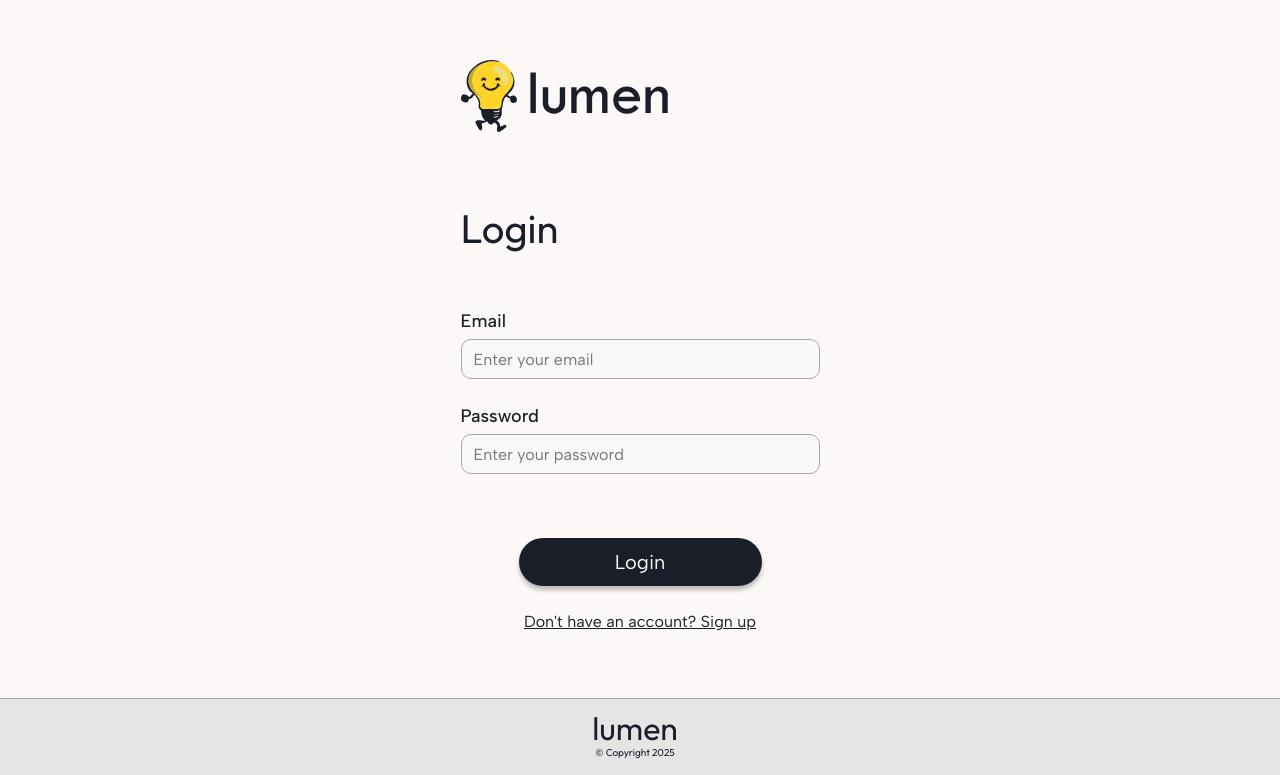
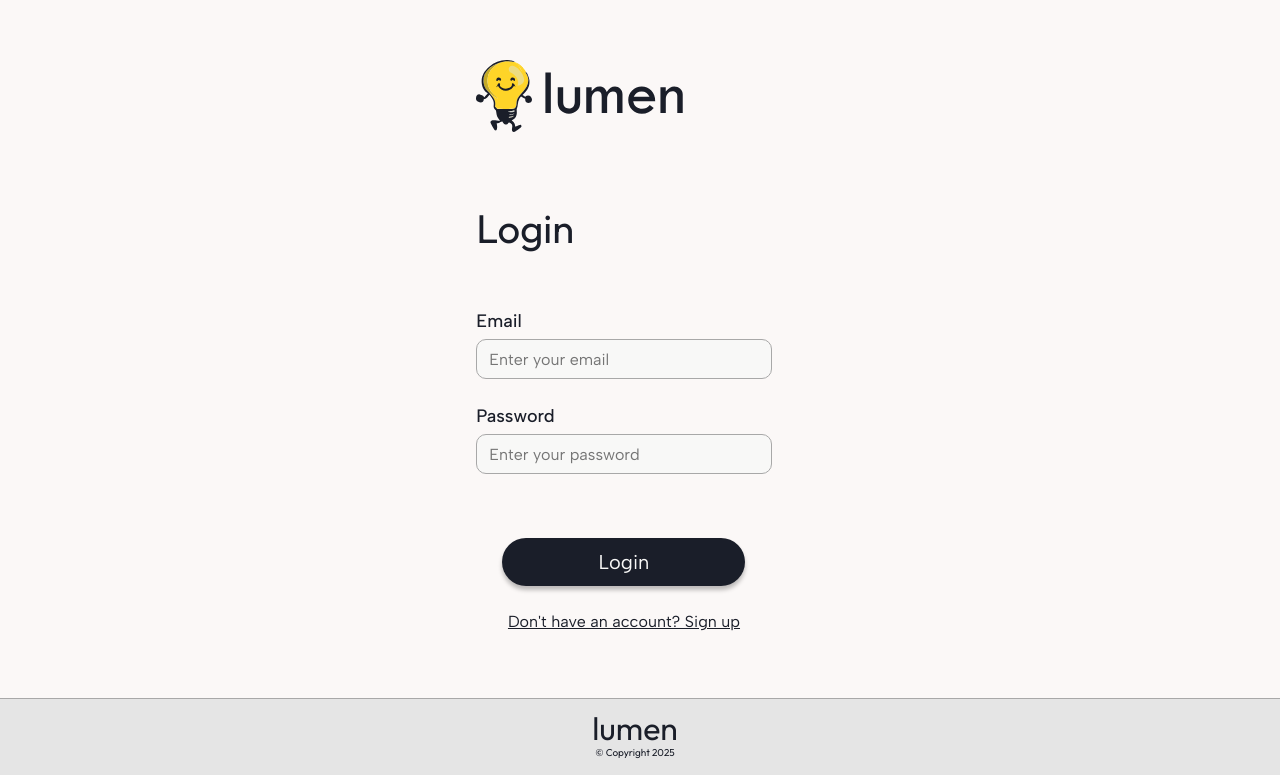
Before and after one commit to GatlinThompson/Lumen, a React (Vite) app in the folder client/: page /login in a window 1280 px wide. Shown: the part 112-887 px from the top of the page. Built offline with nearby package versions, Linux system fonts and the light colour scheme.

Commit message:
layout fix

```diff
--- a/client/src/pages/Dashboard.jsx
+++ b/client/src/pages/Dashboard.jsx
@@ -16,7 +16,7 @@ export default function Dashboard() {
   }, [user]);
 
   return (
-    <div className={`${loaded ? "loaded loading" : "loading"}`}>
+    <div className={`${loaded ? "loaded loading" : "loading"} max-1024`}>
       {user ? (
         <div className="pt-4">
           <PageHeader
--- a/client/src/styles/desktop-header.module.scss
+++ b/client/src/styles/desktop-header.module.scss
@@ -5,7 +5,7 @@ div.desktop_header {
   display: none;
 
   @include screen-breakpoint("lg") {
-    grid-column: 2/3;
+    grid-column: 1/3;
     grid-row: 1 / 2;
     height: 104px;
     box-shadow: 0px 4px 4px rgba(0, 0, 0, 0.049);
--- a/client/src/styles/index.scss
+++ b/client/src/styles/index.scss
@@ -34,8 +34,8 @@ body {
   //layout for side nav & desktop layout might have to do grid
   @include screen-breakpoint("lg") {
     display: grid;
-    min-width: 100wh;
-    grid-template-columns: auto, 1fr;
+
+    grid-template-columns: 296px, auto;
     grid-template-rows: auto, auto, auto;
   }
 }
@@ -49,6 +49,7 @@ header {
     grid-row: 1 / 4;
     background-color: $neutral_black;
     box-shadow: -3px 0px 24px 0px rgba(0, 0, 0, 0.21);
+    width: 296px;
   }
 }
 nav {
@@ -67,7 +68,6 @@ nav {
       flex: 1;
       align-items: stretch;
       padding-bottom: 77px;
-      min-width: 296px;
     }
   }
 }
@@ -83,6 +83,7 @@ main {
   &.no-nav {
     min-height: calc(100vh - 77px - 3rem);
     margin: auto;
+    justify-content: center;
 
     @include screen-breakpoint("lg") {
       padding-left: 0;
@@ -92,7 +93,6 @@ main {
       margin: 0 2rem;
 
       @include screen-breakpoint("lg") {
-        //padding-left: 296px;
       }
     }
 
@@ -105,11 +105,12 @@ main {
 
   @include screen-breakpoint("lg") {
     min-height: calc(100vh - 77px - 4rem - 104px);
-    grid-column: 2/3;
+    grid-column: 1/3;
     grid-row: 2 /3;
     padding-left: 2rem;
-    //margin-right: 2rem;
-    min-width: calc(100vw - 296px - 4rem);
+    padding-right: 2rem;
+
+    //min-width: calc(100vw - 296px - 4rem);
     margin-left: 296px;
   }
 
@@ -151,7 +152,7 @@ footer {
 
   @include screen-breakpoint("lg") {
     margin-top: 4rem;
-    grid-column: 2 / 3;
+    grid-column: 1 / 3;
     grid-row: 3 / 4;
     padding-left: 296px;
 
```
